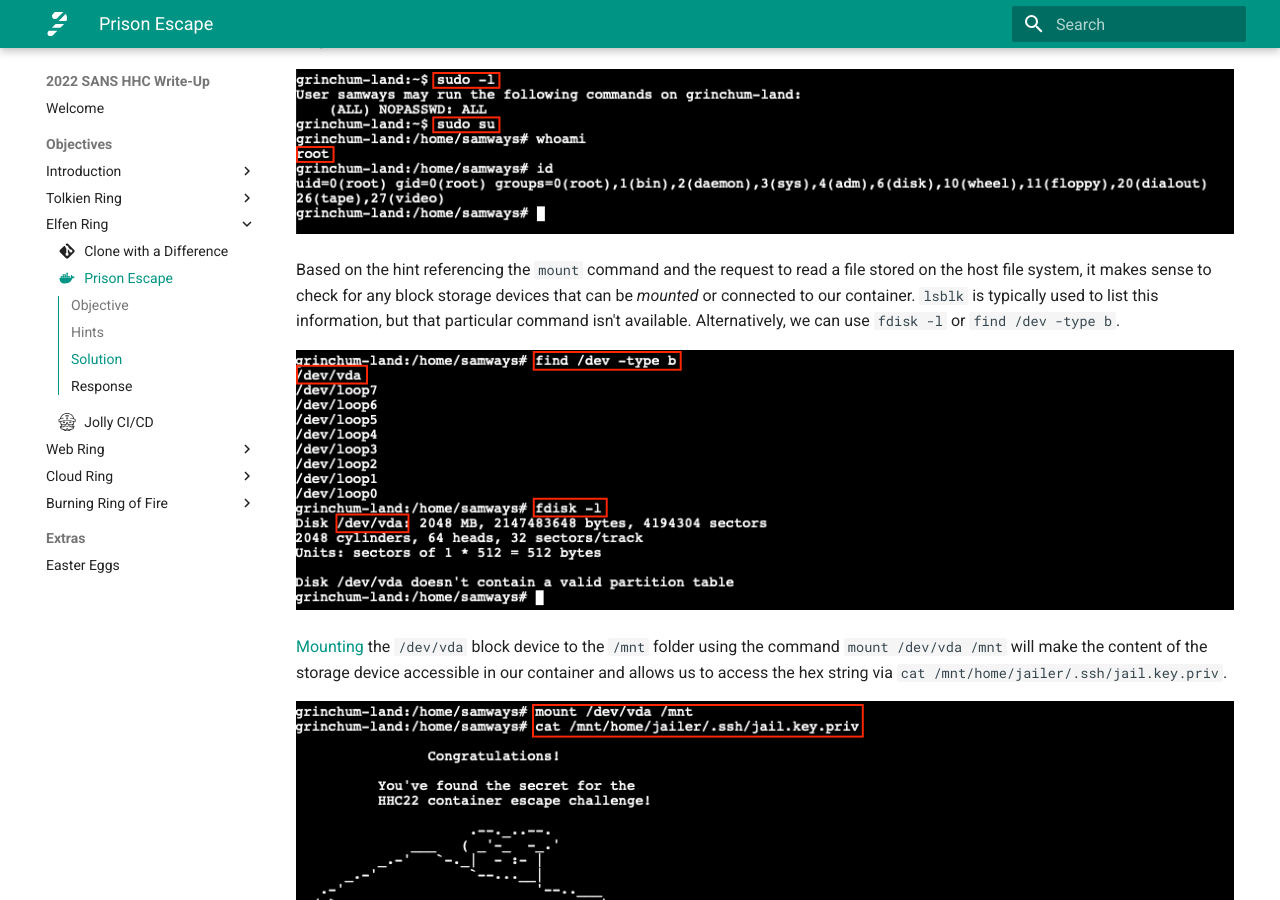
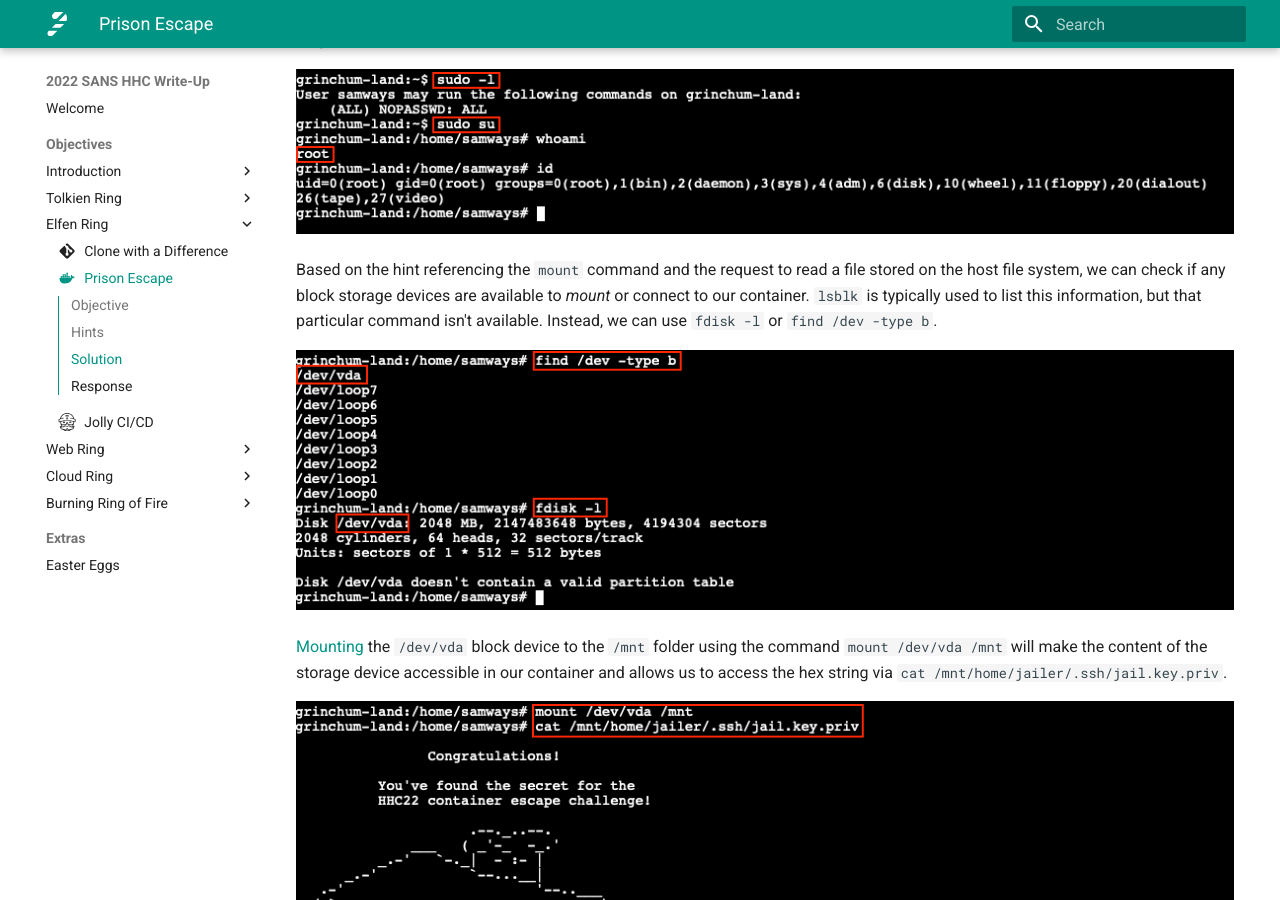
Before and after one commit to crahan/HolidayHackChallenge2022, an MkDocs documentation site: the page built from docs/objectives/o6.md, in a window 1280 px wide and 900 px high, scrolled down 909 px. Built offline with MkDocs 1.6.1 and Material for MkDocs 9.7.7, drawn with Linux system fonts in a browser that asks for light colours; comment, search, counter and statistics services are not loaded.

Commit message:
Rewording

```diff
--- a/docs/objectives/o6.md
+++ b/docs/objectives/o6.md
@@ -48,7 +48,7 @@ As with many CTFs and real life pentesting engagements, everything starts with s
 
 ![Elevating privileges](../img/objectives/o6/elevating_privileges.png)
 
-Based on the hint referencing the `mount` command and the request to read a file stored on the host file system, it makes sense to check for any block storage devices that can be *mounted* or connected to our container. `lsblk` is typically used to list this information, but that particular command isn't available. Alternatively, we can use `fdisk -l` or `find /dev -type b`.
+Based on the hint referencing the `mount` command and the request to read a file stored on the host file system, we can check if any block storage devices are available to *mount* or connect to our container. `lsblk` is typically used to list this information, but that particular command isn't available. Instead, we can use `fdisk -l` or `find /dev -type b`.
 
 ![Find storage devices](../img/objectives/o6/find_storage_devices.png)
 
```
